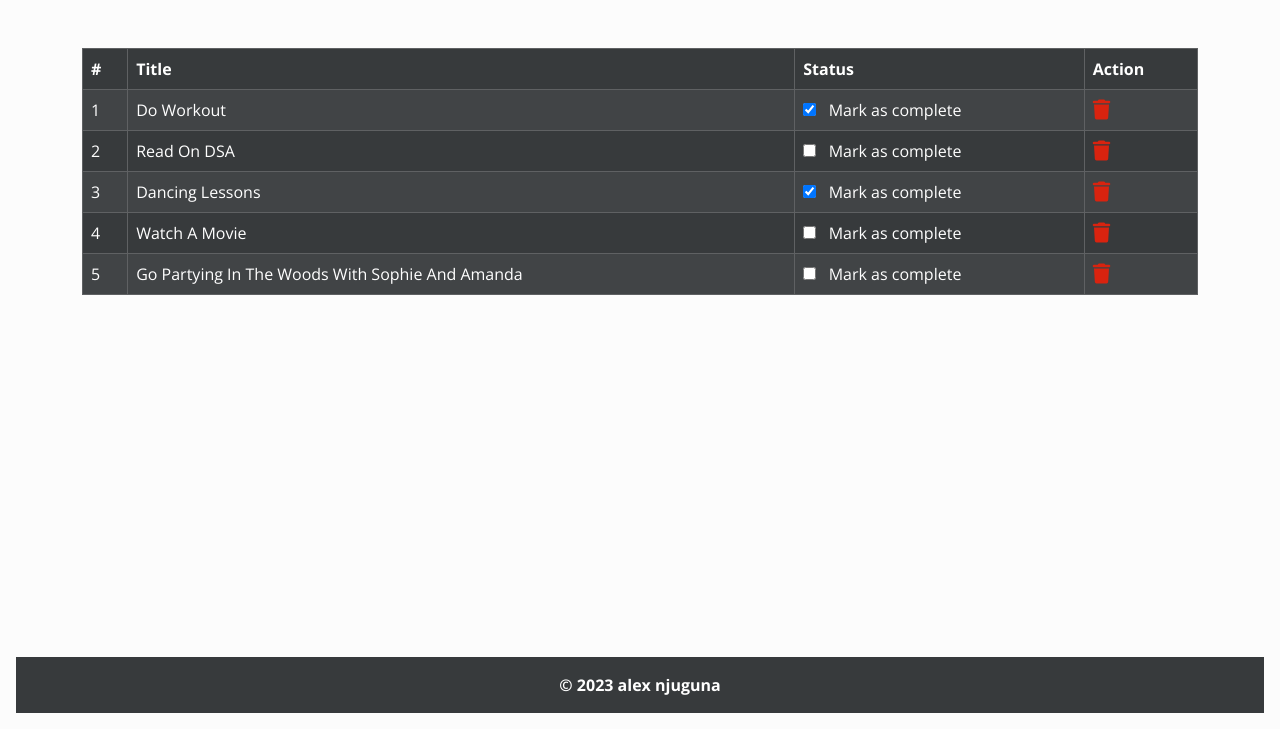
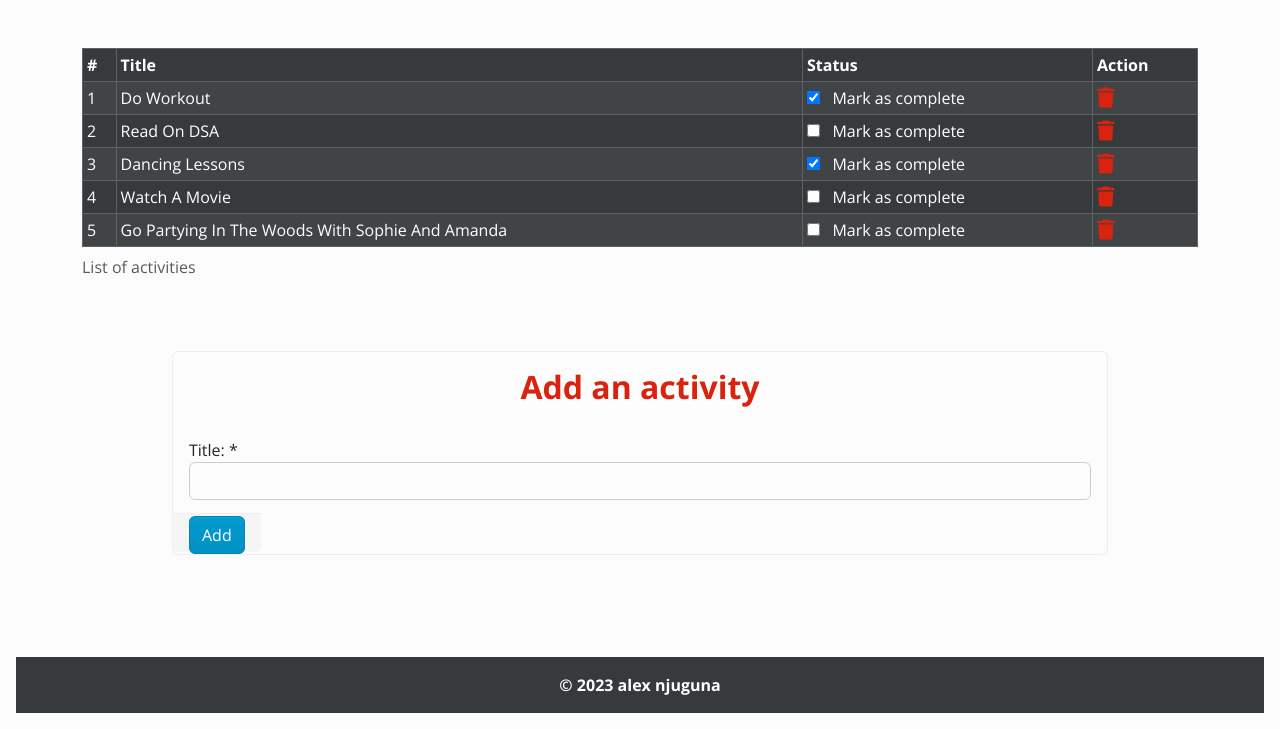
Before and after one commit to alex-njuguna/study-portal, a Django app: page /activity/ in a window 1280 px wide. Shown: the part 71-800 px from the top of the page. Run offline with Django 4.2, Linux system fonts and the light colour scheme; a user stored in the database is signed in; data comes from the database, SQL or seed files in the repository; both versions use the stored data as it was after the commit; some libraries are stand-ins or nearby versions.

Commit message:
add ctivity form rendering and styling

```diff
--- a/portal/activity/templates/activity/home.html
+++ b/portal/activity/templates/activity/home.html
@@ -7,7 +7,8 @@
     {% if activities %}
         <div class="container-md mt-5">
             <div class="table-responsive">
-                <table class="table table-striped table-hover table-dark table-bordered">
+                <table class="table table-sm table-striped table-hover table-dark table-bordered">
+                    <caption>List of activities</caption>
                     <thead>
                         <tr>
                             <th>#</th>
@@ -50,4 +51,27 @@
         <h3 class="alert alert-info mt-3">No activities listed so far</h3>
     {% endif %}
 
+
+    <!-- create activity form -->
+    <div class="container-sm mt-5 w-75" style="margin-bottom: 120px;">
+        <div class="card">
+            <fieldset>
+                <legend class="card-title text-center text-primary mt-3">
+                    <h2 class="fw-bold fs-2">Add an activity</h2>
+                </legend>
+            </fieldset>
+            <form class="form-group" action="" method="post" autocomplete="off">
+                {% csrf_token %}
+                <fieldset class="card-body">
+                    {{ form|crispy }}
+                </fieldset>
+                <fieldest class="card-footer mt-auto">
+                    <button class="btn btn-info text-center" type="submit">
+                        Add
+                    </button>
+                </fieldest>
+            </form>
+        </div>
+    </div>
+
 {% endblock content %}
--- a/portal/activity/views.py
+++ b/portal/activity/views.py
@@ -18,7 +18,7 @@ def home(request):
 
             activity = Activity(user=request.user, title=title)
             activity.save()
-            messages.success(request, f"Activity '{title.upper}' added.")
+            messages.success(request, f"Activity '{title.upper()}' added.")
 
             return redirect("activity:home")
 
```
Also changed, not shown: portal/db.sqlite3.
